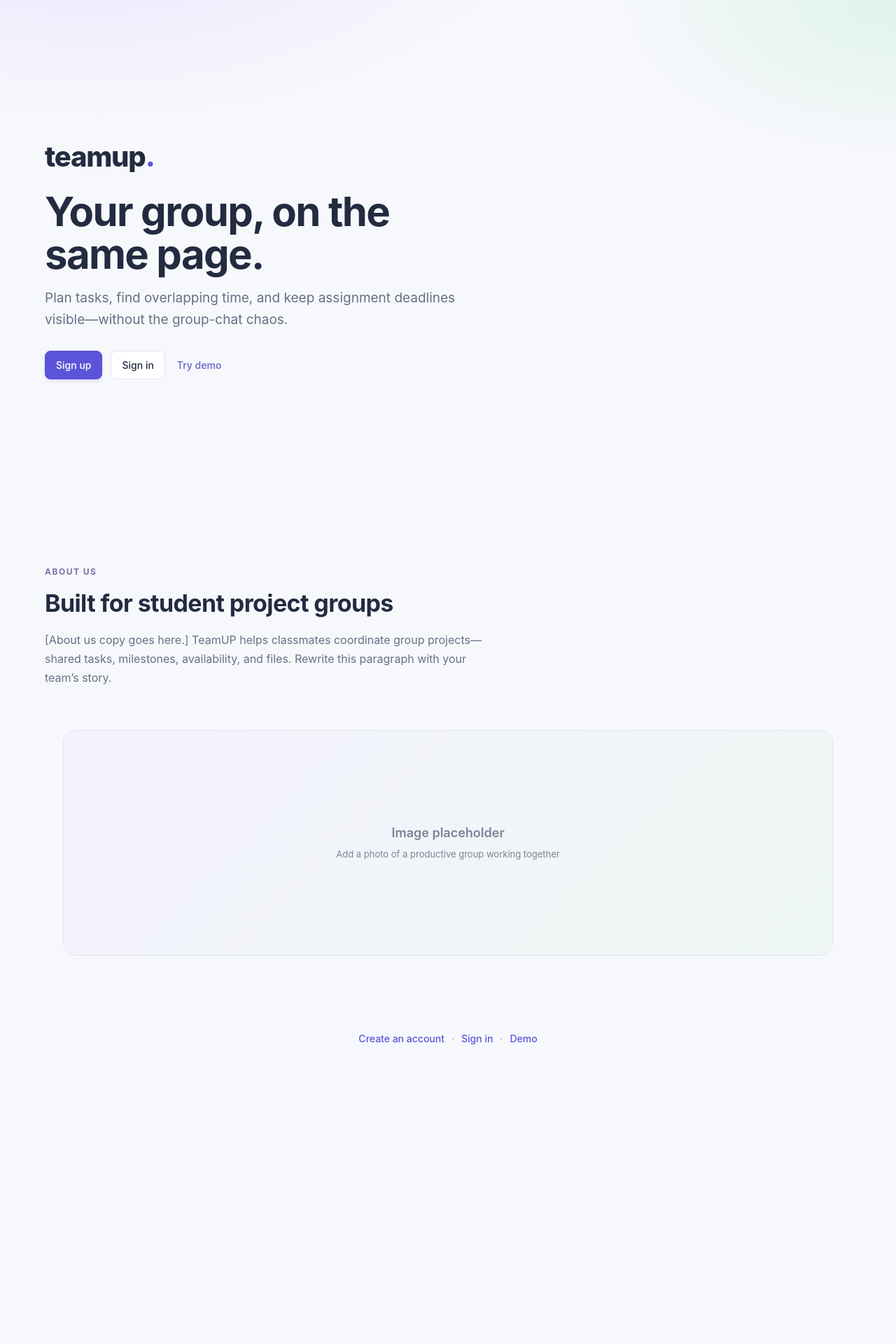
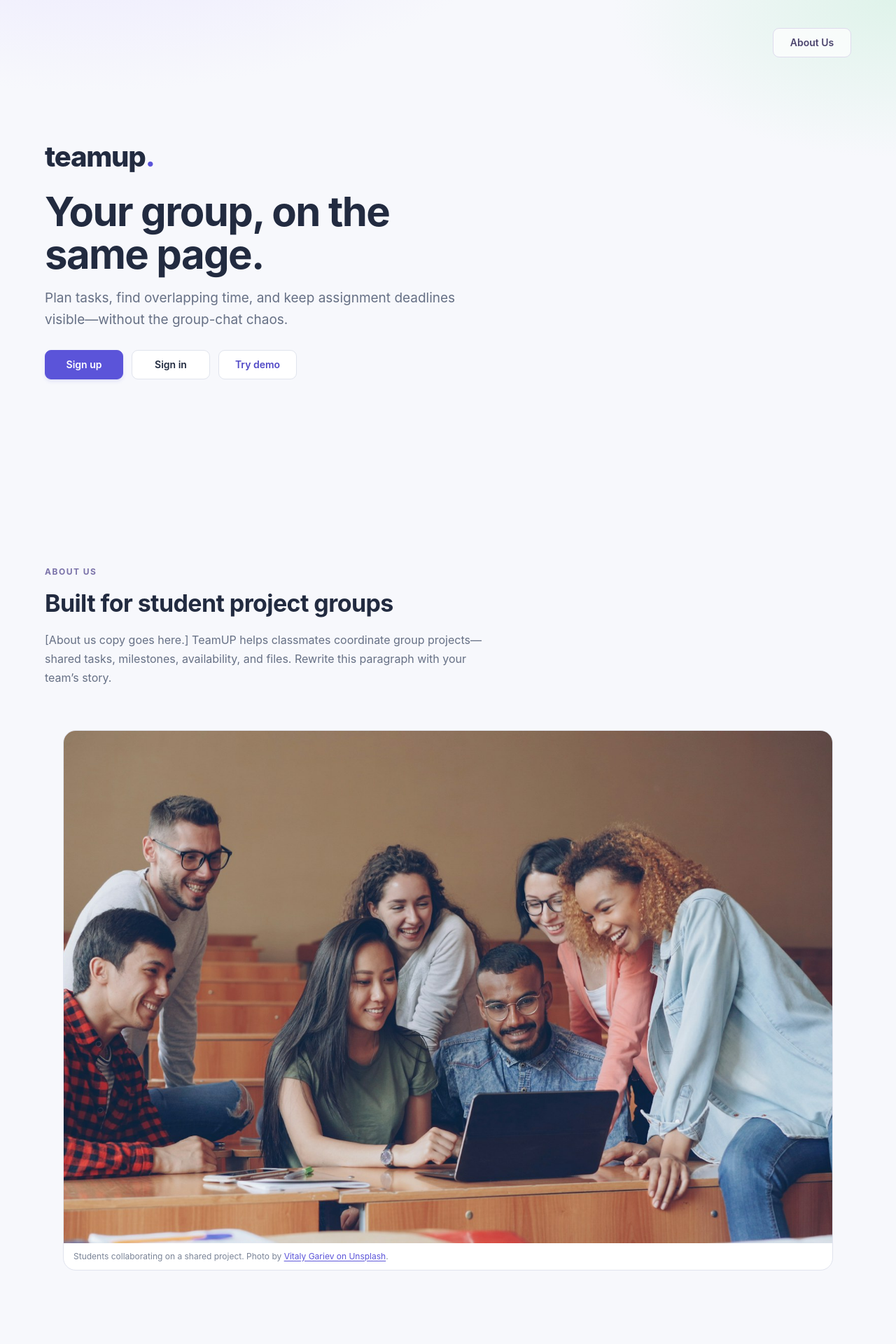
Before and after one commit to landon-pack/TeamUP, a Next.js app: page / in a window 1280 px wide. Shown: the top 1920 px of the page at 70% size. Before the commit the page ends 1542 px from the top, so only its background shows below. Built offline with nearby package versions, Linux system fonts and the light colour scheme.

Commit message:
my work :)
my work :)

```diff
--- a/app/globals.css
+++ b/app/globals.css
@@ -161,6 +161,19 @@ a:focus-visible {
 .avatar:nth-child(3n) {
   background: #ffe9d8;
   color: #a97038;
+}
+.profile-avatar-button {
+  padding: 0;
+  cursor: pointer;
+  transition: box-shadow 0.15s ease, transform 0.15s ease;
+}
+.profile-avatar-button:hover {
+  box-shadow: 0 0 0 3px #eeecfa;
+  transform: translateY(-1px);
+}
+.profile-avatar-button:focus-visible {
+  outline: 2px solid #6352bb;
+  outline-offset: 3px;
 }
 .content {
   max-width: 1480px;
@@ -1226,10 +1239,71 @@ h3 {
   margin: 0 0 10px;
 }
 .landing-hero {
+  position: relative;
   min-height: min(92vh, 860px);
   display: flex;
   align-items: center;
   padding: clamp(32px, 6vw, 72px) clamp(20px, 5vw, 64px);
+}
+.landing-nav {
+  position: absolute;
+  top: clamp(20px, 4vw, 40px);
+  right: clamp(20px, 5vw, 64px);
+}
+.landing-nav a,
+.landing-page .landing-cta-row .btn {
+  display: inline-flex;
+  align-items: center;
+  justify-content: center;
+  box-sizing: border-box;
+  width: 112px;
+  min-height: 42px;
+  padding: 0 14px;
+  border-radius: 9px;
+  font-size: 14px;
+  font-weight: 600;
+  line-height: 1;
+  text-decoration: none;
+  white-space: nowrap;
+  transition:
+    background 0.15s ease,
+    color 0.15s ease,
+    border-color 0.15s ease,
+    box-shadow 0.15s ease,
+    transform 0.15s ease;
+}
+.landing-nav a {
+  border: 1px solid #dedbed;
+  color: #4c456e;
+  background: rgb(255 255 255 / 72%);
+}
+.landing-nav a:hover {
+  color: #5149c7;
+  border-color: #bdb7ec;
+  background: #fff;
+}
+.landing-page .landing-cta-row .btn.subtle {
+  padding: 0 14px;
+  border: 1px solid #e0e4ed;
+  background: #fff;
+  color: #5149c7;
+}
+.landing-page .landing-cta-row .btn:hover {
+  border-color: #bdb7ec;
+  box-shadow: 0 3px 10px #5149c71a;
+  transform: translateY(-1px);
+}
+.landing-page .landing-cta-row .btn.primary:hover {
+  background: #4f48c7;
+  border-color: #4f48c7;
+}
+.landing-nav a:focus-visible,
+.landing-page .landing-cta-row .btn:focus-visible {
+  outline: 2px solid #6352bb;
+  outline-offset: 3px;
+}
+.landing-about {
+  scroll-margin-top: 24px;
 }
 .landing-hero-copy {
   max-width: 640px;
@@ -1279,13 +1353,22 @@ h3 {
   overflow: hidden;
   border: 1px solid #e0e3ee;
   background: #fff;
-  min-height: 280px;
 }
 .landing-visual-frame img {
   display: block;
   width: 100%;
-  height: auto;
+  aspect-ratio: 3 / 2;
   object-fit: cover;
+}
+.landing-visual-frame figcaption {
+  padding: 10px 14px;
+  color: #7a8497;
+  font-size: 12px;
+}
+.landing-visual-frame figcaption a {
+  color: #5b54d9;
+  text-decoration: underline;
+  text-underline-offset: 2px;
 }
 .landing-visual-placeholder {
   min-height: 320px;
--- a/app/landing/hero.tsx
+++ b/app/landing/hero.tsx
@@ -4,6 +4,9 @@ import { LANDING_ROUTES } from './routes';
 export function LandingHero() {
   return (
     <section className='landing-hero'>
+      <nav className='landing-nav' aria-label='Main navigation'>
+        <a href='#about'>About Us</a>
+      </nav>
       <div className='landing-hero-copy'>
         <p className='landing-brand'>
           teamup<span>.</span>
--- a/app/landing/visual.tsx
+++ b/app/landing/visual.tsx
@@ -1,21 +1,23 @@
-/**
- * Visual / image section — structure only.
- *
- * TODO(teammate): add real images.
- * 1. Put files in public/landing/ (example: public/landing/group.jpg)
- * 2. Replace the placeholder div with:
- *    <img src="/landing/group.jpg" alt="Students collaborating on a project" />
- */
+/** Product preview image showing the kind of collaboration TeamUP supports. */
 export function LandingVisual() {
   return (
     <section className='landing-visual' aria-label='Product preview'>
-      <div className='landing-visual-frame'>
-        {/* Placeholder until a teammate drops in final imagery */}
-        <div className='landing-visual-placeholder'>
-          <p>Image placeholder</p>
-          <small>Add a photo of a productive group working together</small>
-        </div>
-      </div>
+      <figure className='landing-visual-frame'>
+        <img
+          src='/landing/group-collaboration.jpg'
+          alt='A diverse group of students working together around a laptop.'
+          loading='lazy'
+          width='1800'
+          height='1200'
+        />
+        <figcaption>
+          Students collaborating on a shared project. Photo by{' '}
+          <a href='https://unsplash.com/photos/diverse-group-of-students-gathered-around-a-laptop-8gAbl776pc0'>
+            Vitaly Gariev on Unsplash
+          </a>
+          .
+        </figcaption>
+      </figure>
     </section>
   );
 }
--- a/app/workspace.tsx
+++ b/app/workspace.tsx
@@ -680,7 +680,20 @@ export default function Workspace({ demoMode = false }: { demoMode?: boolean })
             >
               <Bell size={19} />
             </button>
-            <span className='avatar'>{initials(user?.name || 'You')}</span>
+            <button
+              type='button'
+              className='avatar profile-avatar-button'
+              aria-label='Open profile settings'
+              title='Profile settings'
+              onClick={() =>
+                open('profile', {
+                  ...user,
+                  timeZone: user?.timeZone || Intl.DateTimeFormat().resolvedOptions().timeZone,
+                })
+              }
+            >
+              {initials(user?.username || user?.name || 'You')}
+            </button>
           </div>
         </header>
         <div className='content'>
@@ -1152,7 +1165,7 @@ export default function Workspace({ demoMode = false }: { demoMode?: boolean })
                       {fmt(future(i))}
                     </div>
                   ))}
-                  {[9, 11, 13, 15, 17, 19].map((hour) => (
+                  {Array.from({ length: 16 }, (_, i) => i + 7).map((hour) => (
                     <div className='contents' key={hour}>
                       <span className='time'>
                         {hour > 12 ? hour - 12 : hour}
@@ -1171,7 +1184,7 @@ export default function Workspace({ demoMode = false }: { demoMode?: boolean })
                         return (
                           <button
                             key={key}
-                            aria-label={`${fmt(future(i))} at ${hour}:00`}
+                            aria-label={`${fmt(future(i))} at ${hour % 12 || 12}:00 ${hour < 12 ? 'AM' : 'PM'}`}
                             aria-pressed={selected}
                             disabled={busy || new Date(key) < new Date()}
                             className={
```
Also changed, not shown: public/landing/group-collaboration.jpg (added).
